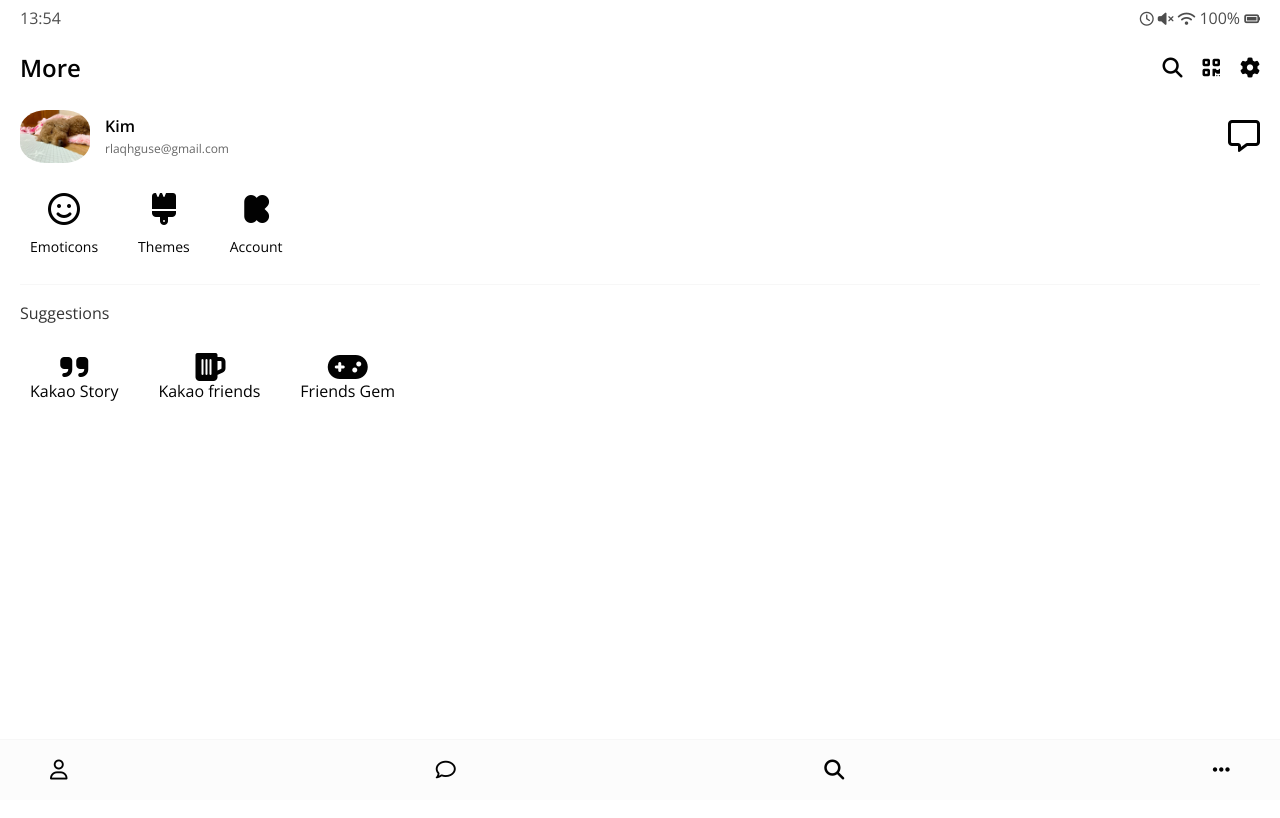
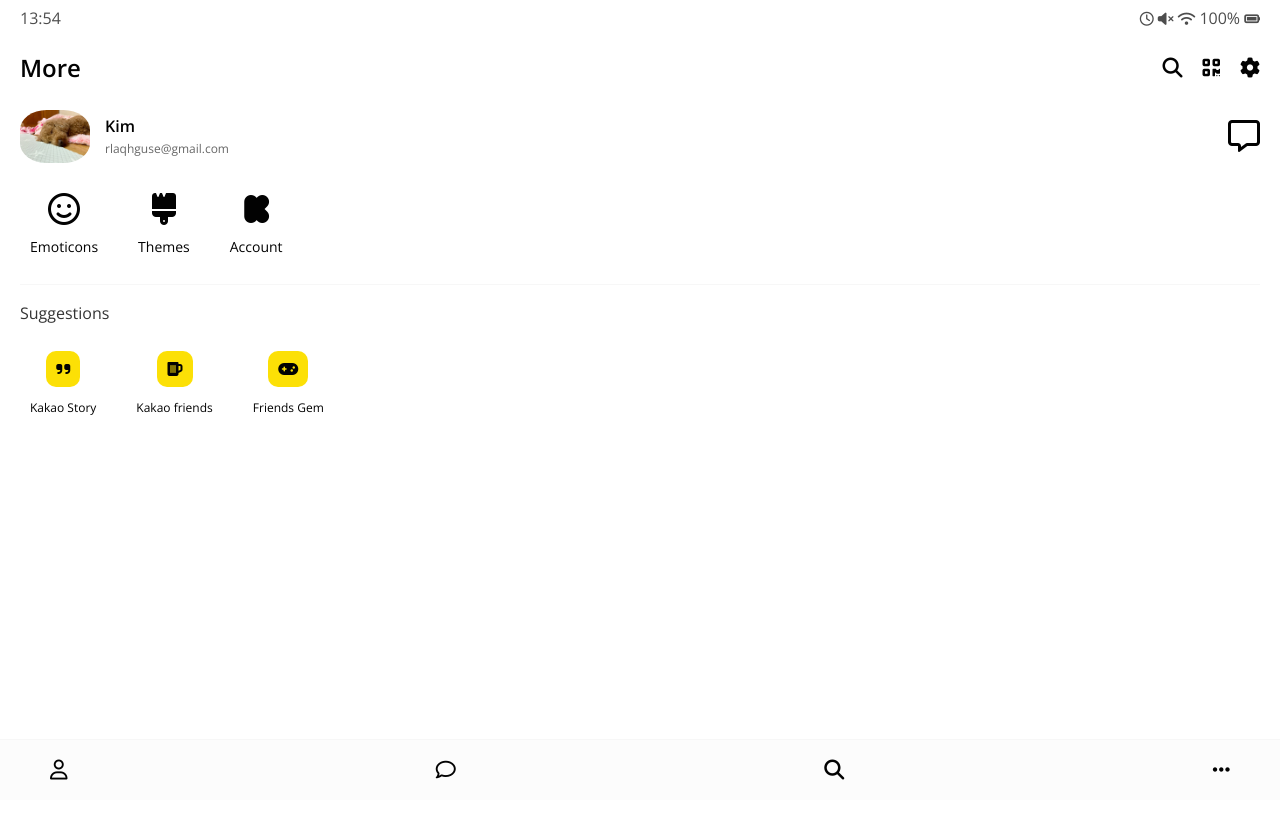
Before and after one commit to BHyeonKim/kakao_clone-2.0, a plain HTML site: page more.html in a window 1280 px wide. Shown: the top 818 px of the page. Drawn offline with nearby package versions, Linux system fonts and the light colour scheme.

Commit message:
more screen

```diff
--- a/css/more.css
+++ b/css/more.css
@@ -12,6 +12,7 @@
     display: flex;
     flex-direction: column;
     align-items: center;
+    cursor: pointer;
 }
 
 .more__btn .more__btn-title{
@@ -28,3 +29,22 @@
     opacity: 0.8;
     margin-bottom: 20px;
 }
+
+.suggestion .suggestion__title{
+    font-size: 12px;
+    margin-top: 15px;
+}
+
+.suggestion .suggestion__icon{
+    background-color: #fce006;
+    padding: 10px;
+    border-radius: 10px;
+    display: flex;
+    justify-content: center;
+    align-items: center;
+}
+
+,.suggestion__icon i{
+    font-size: 28pxs;
+    color: white;
+}
--- a/more.html
+++ b/more.html
@@ -89,19 +89,19 @@
             <ul class="more__suggestions-list">
                 <li class="more__suggestion suggestion">
                     <span class="suggestion__icon">
-                        <i class="fas fa-quote-right fa-2x"></i>
+                        <i class="fas fa-quote-right"></i>
                     </span>
                     <span class="suggestion__title">Kakao Story</span>
                 </li>
                 <li class="more__suggestion suggestion">
                     <span class="suggestion__icon">
-                        <i class="fas fa-beer fa-2x"></i>
+                        <i class="fas fa-beer"></i>
                     </span>
                     <span class="suggestion__title">Kakao friends</span>
                 </li>
                 <li class="more__suggestion suggestion">
                     <span class="suggestion__icon">
-                        <i class="fas fa-gamepad fa-2x"></i>
+                        <i class="fas fa-gamepad"></i>
                     </span>
                     <span class="suggestion__title">Friends Gem</span>
                 </li>
```
